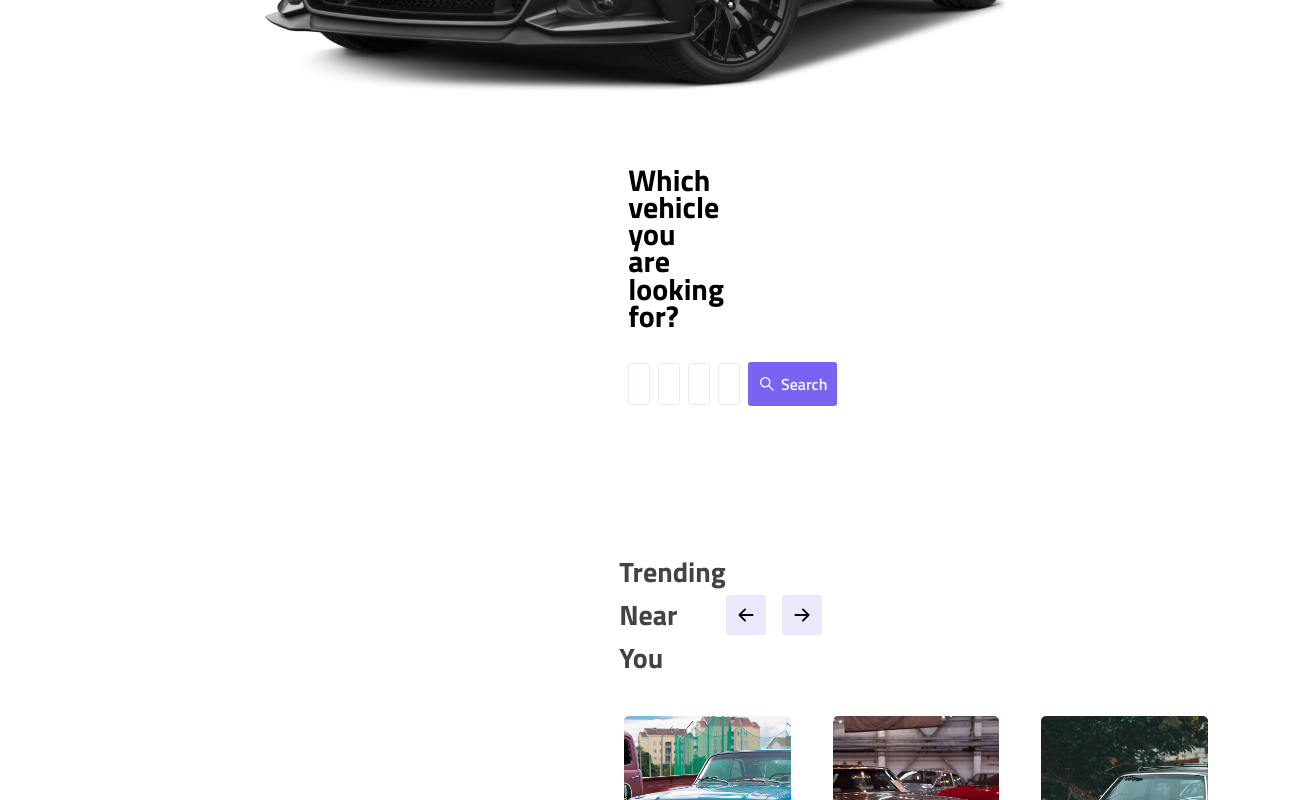
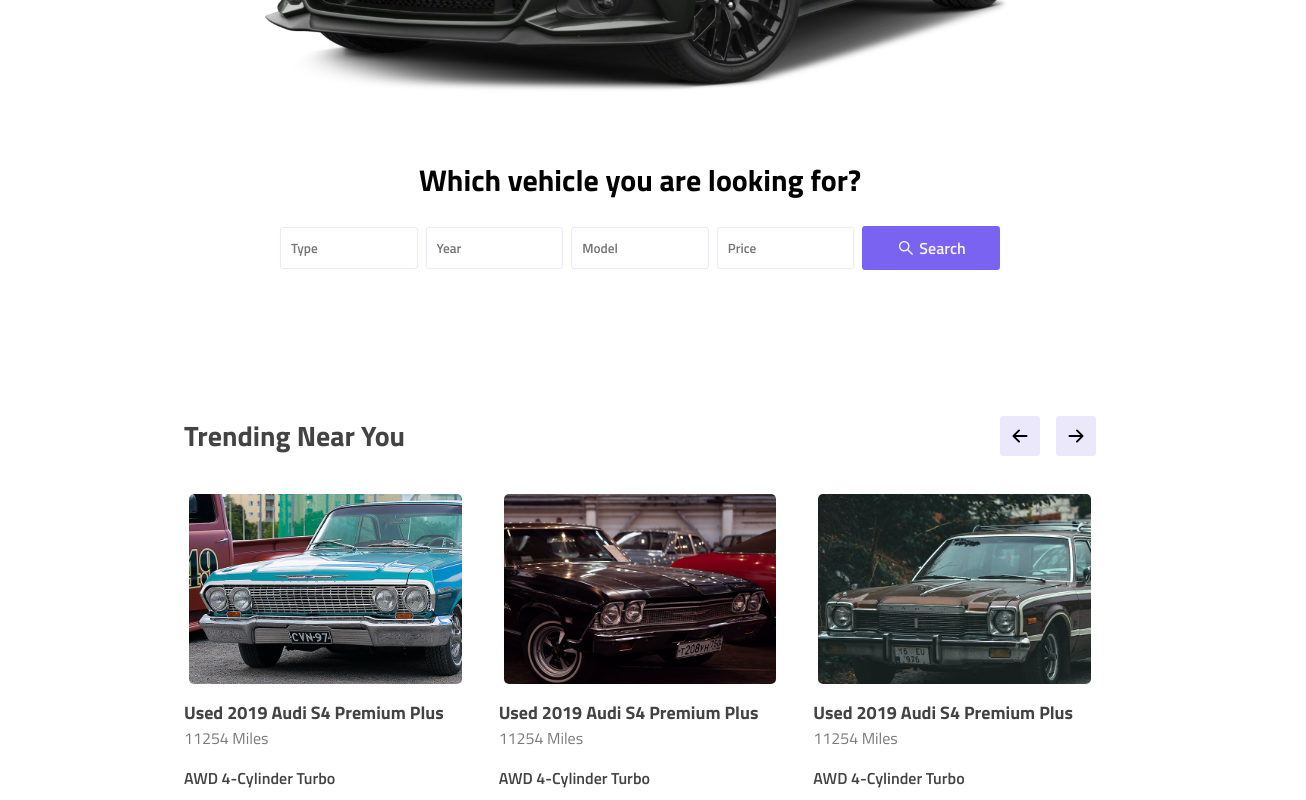
Before and after one commit to armanazimi/A.B_CCS, a React (Vite) app: page / in a window 1280 px wide. Shown: the part 720-1520 px from the top of the page, 1306 px wide, since content can reach past the window. Built offline with nearby package versions, Linux system fonts and the light colour scheme.

Commit message:
cssChange
css Change app.css

Co-Authored-By: A.Bolhasani <130394698+alimpty@users.noreply.github.com>

```diff
--- a/src/App.css
+++ b/src/App.css
@@ -97,7 +97,7 @@ img {
 }
 @media screen and (min-width: 1024px) {
   .container {
-    width: 7%;
+    width: 75%;
   }
 }
 ::-moz-selection {
```
